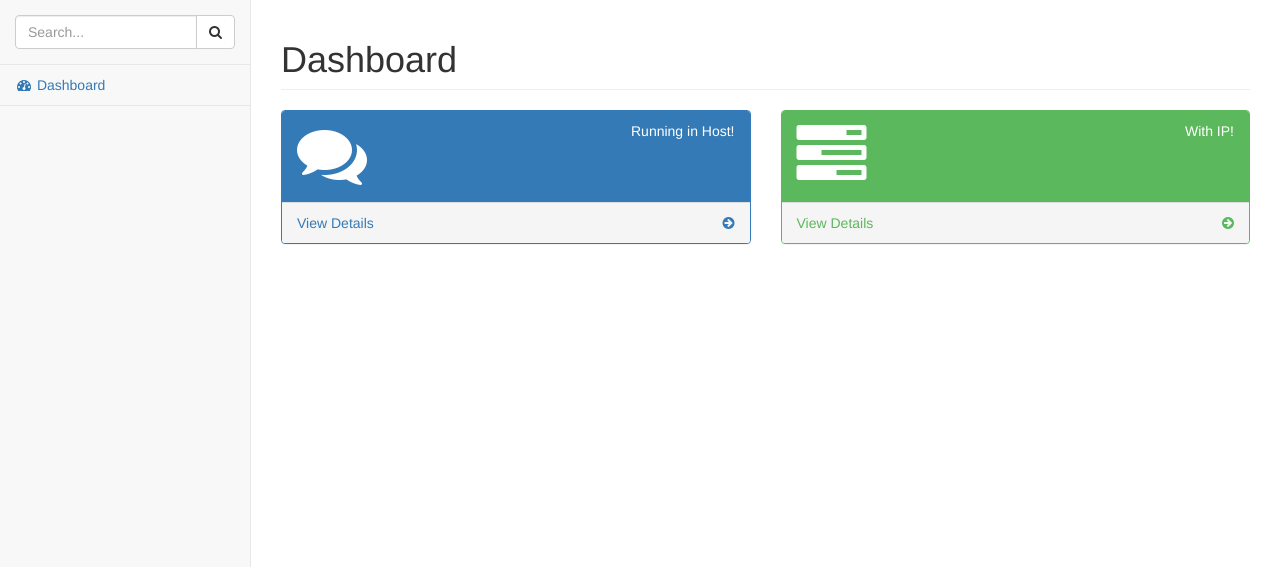
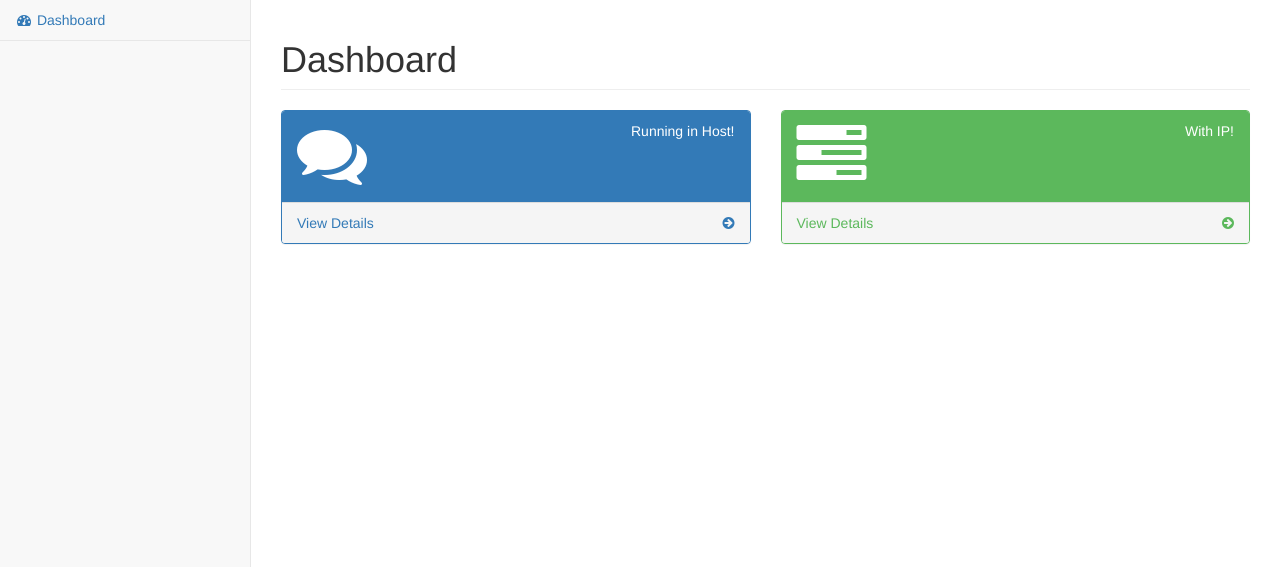
Before and after one commit to xandradx/demodockerapp, a Flask app: template templates/dash.html in a window 1280 px wide. Shown: the part 51-618 px from the top of the page. Run offline with Flask 2, Linux system fonts and the light colour scheme; the template is opened without the code that fills it, so the values that code supplies are empty; some libraries are stand-ins or nearby versions.

Commit message:
Modified menu

```diff
--- a/templates/dash.html
+++ b/templates/dash.html
@@ -36,17 +36,6 @@
             <div class="navbar-default sidebar" role="navigation">
                 <div class="sidebar-nav navbar-collapse">
                     <ul class="nav" id="side-menu">
-                        <li class="sidebar-search">
-                            <div class="input-group custom-search-form">
-                                <input type="text" class="form-control" placeholder="Search...">
-                                <span class="input-group-btn">
-                                <button class="btn btn-default" type="button">
-                                    <i class="fa fa-search"></i>
-                                </button>
-                            </span>
-                            </div>
-                            <!-- /input-group -->
-                        </li>
                         <li>
                             <a href="{{ url_for('index') }}"><i class="fa fa-dashboard fa-fw"></i> Dashboard</a>
                         </li>
```
